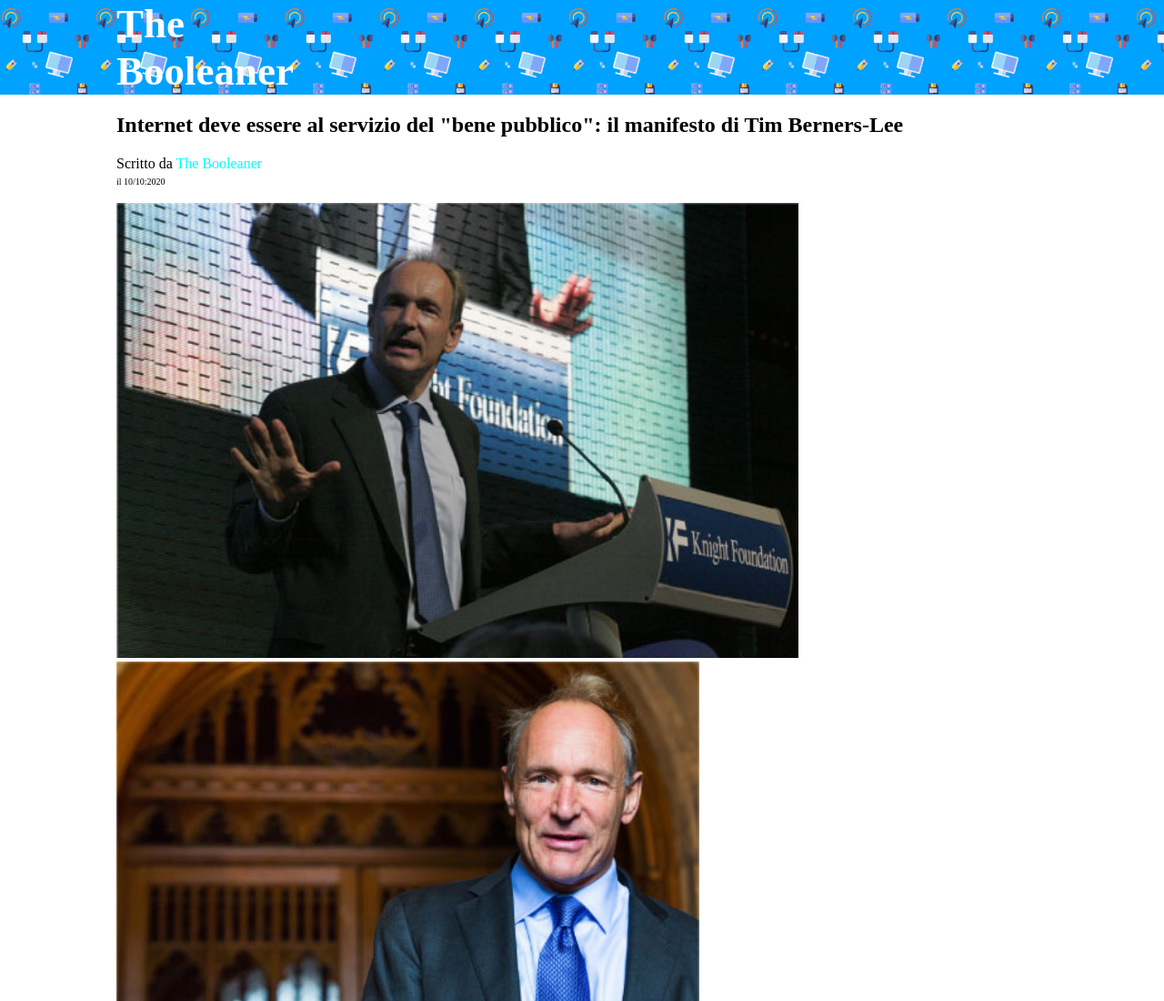
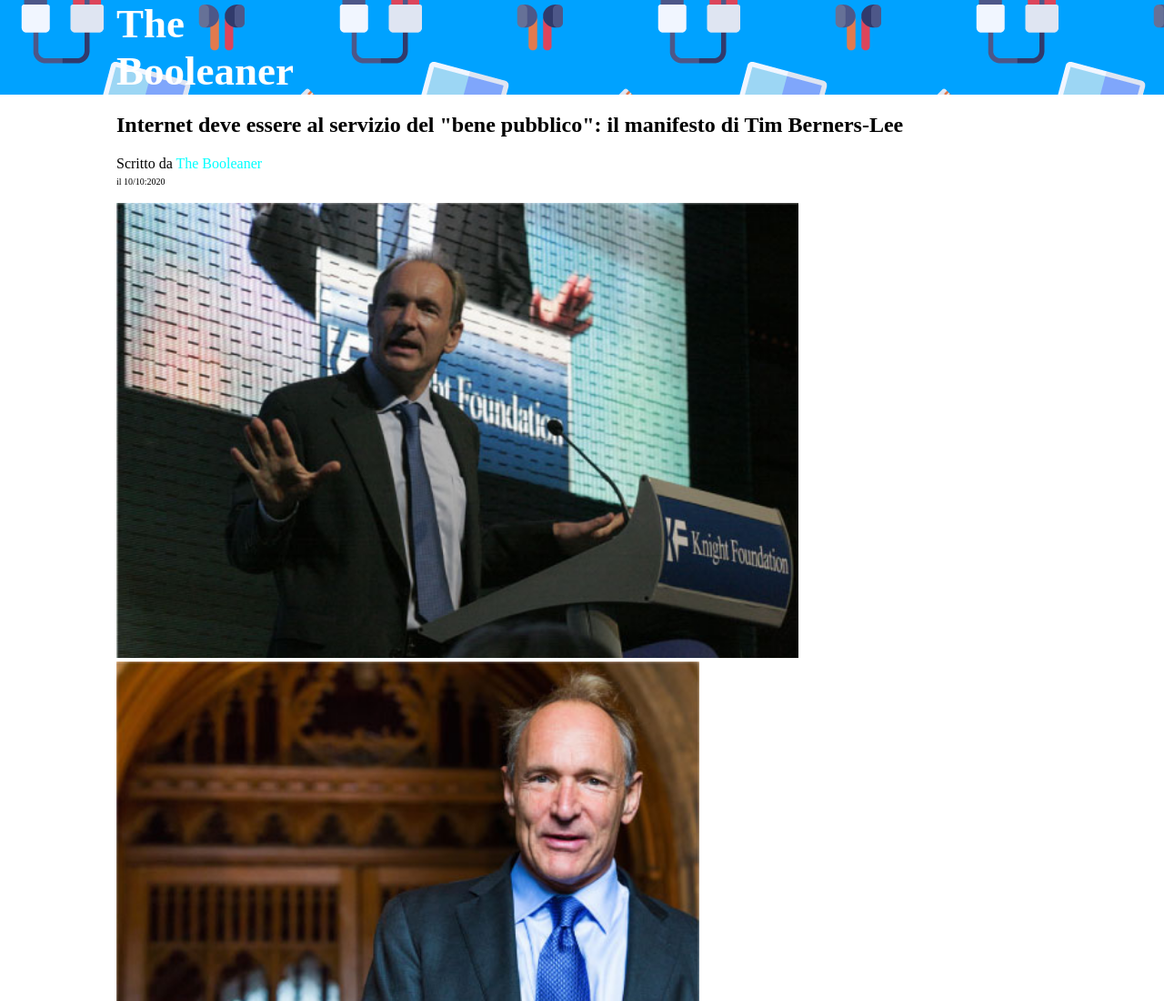
Before and after one commit to Frankosviz/html-css-booleaner, a plain HTML site: page index.html in a window 1280 px wide. Shown: the top 1100 px of the page at 91% size. Drawn offline with Linux system fonts and the light colour scheme.

Commit message:
Finish with correction css .intestazione

```diff
--- a/style.css
+++ b/style.css
@@ -3,8 +3,9 @@ body {
 }
 
 .intestazione {
-    background-image: url(../img/pattern.png);
-    background-size: contain;
+    background-image: url(img/pattern.png);
+    background-size: auto;
+    background-position: center;
     background-color:rgb(0, 162, 255);
     color: white;
     font-size: 30px;
```
